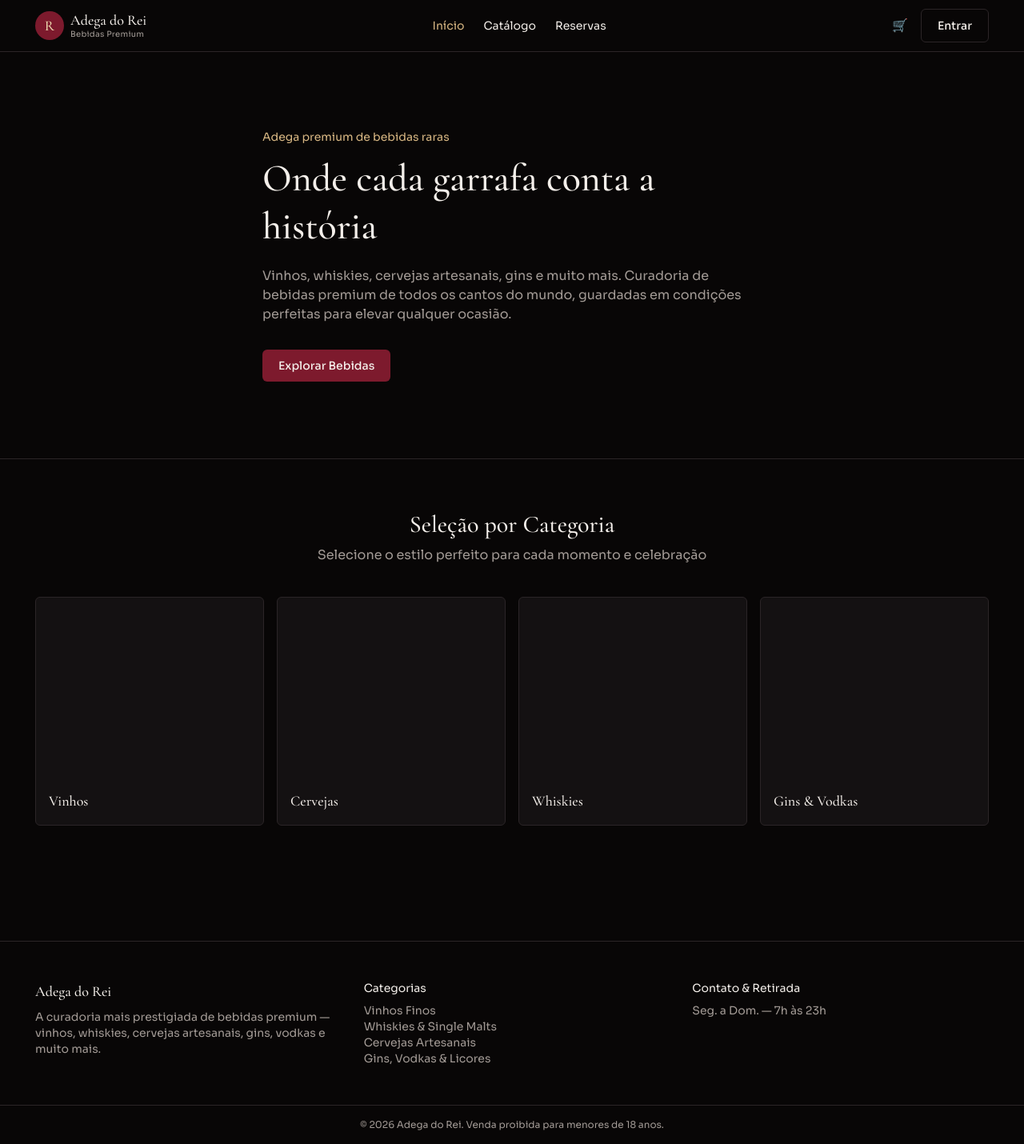
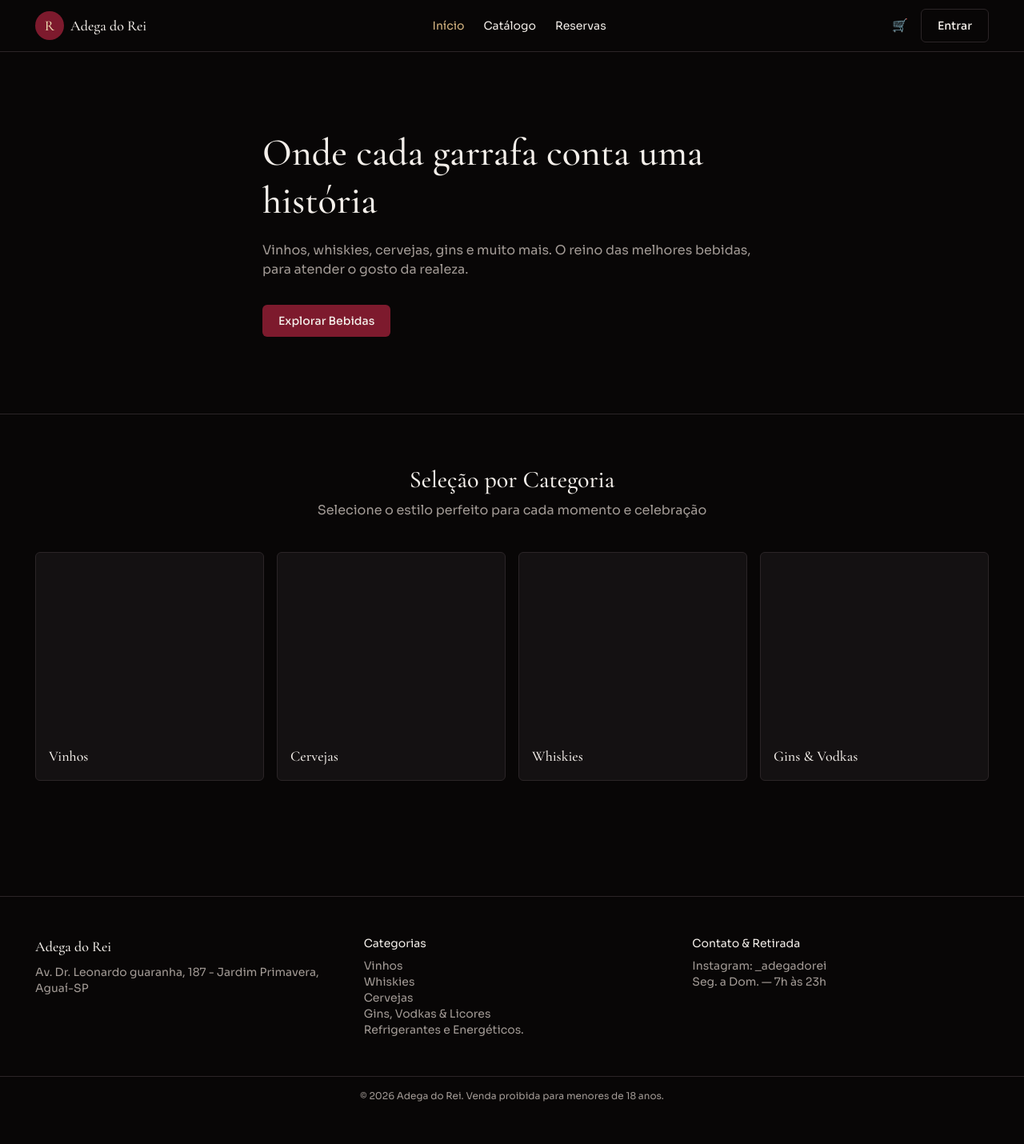
Before and after one commit to Tesch-MatheusG/adega-do-rei, a React (Vite) app in the folder src/frontend/: page / in a window 1280 px wide. Shown: the whole page at 80% size. After the commit the page ends 1394 px from the top, so only its background shows below. Built offline with nearby package versions, Linux system fonts and the light colour scheme; no server answers.

Commit message:
fix: Corrigindo alguns textos do site

```diff
--- a/src/frontend/src/components/Footer.tsx
+++ b/src/frontend/src/components/Footer.tsx
@@ -4,14 +4,15 @@ export default function Footer() {
       <div className="container-page py-12 grid gap-10 md:grid-cols-3 text-sm text-muted">
         <div>
           <p className="font-serif text-lg text-ink mb-2">Adega do Rei</p>
-          <p>A curadoria mais prestigiada de bebidas premium — vinhos, whiskies, cervejas artesanais, gins, vodkas e muito mais.</p>
+          <p>Av. Dr. Leonardo guaranha, 187 - Jardim Primavera, Aguaí-SP</p>
         </div>
         <div>
           <p className="text-ink mb-2">Categorias</p>
-          <p>Vinhos Finos</p><p>Whiskies &amp; Single Malts</p><p>Cervejas Artesanais</p><p>Gins, Vodkas &amp; Licores</p>
+          <p>Vinhos</p><p>Whiskies</p><p>Cervejas</p><p>Gins, Vodkas &amp; Licores</p><p>Refrigerantes e Energéticos.</p>
         </div>
         <div>
           <p className="text-ink mb-2">Contato &amp; Retirada</p>
+          <p>Instagram: _adegadorei</p>
           <p>Seg. a Dom. — 7h às 23h</p>
         </div>
       </div>
--- a/src/frontend/src/components/Header.tsx
+++ b/src/frontend/src/components/Header.tsx
@@ -18,7 +18,6 @@ export default function Header() {
           <span className="w-9 h-9 rounded-full bg-wine flex items-center justify-center font-serif text-lg text-gold-soft">R</span>
           <span>
             <span className="block font-serif text-lg leading-none">Adega do Rei</span>
-            <span className="block text-[10px] tracking-wide text-muted leading-none mt-1">Bebidas Premium</span>
           </span>
         </Link>
 
--- a/src/frontend/src/pages/Home.tsx
+++ b/src/frontend/src/pages/Home.tsx
@@ -7,11 +7,10 @@ export default function Home() {
     <div>
       <section className="border-b border-border">
         <div className="container-page py-24 max-w-2xl">
-          <p className="text-gold text-sm mb-3">Adega premium de bebidas raras</p>
-          <h1 className="font-serif text-5xl leading-tight mb-5">Onde cada garrafa conta a história</h1>
+          <h1 className="font-serif text-5xl leading-tight mb-5">Onde cada garrafa conta uma história</h1>
           <p className="text-muted mb-8">
-            Vinhos, whiskies, cervejas artesanais, gins e muito mais. Curadoria de bebidas premium de
-            todos os cantos do mundo, guardadas em condições perfeitas para elevar qualquer ocasião.
+            Vinhos, whiskies, cervejas, gins e muito mais. O reino das melhores bebidas, para
+            atender o gosto da realeza.
           </p>
           <Link to="/catalogo" className="btn-primary">Explorar Bebidas</Link>
         </div>
```
